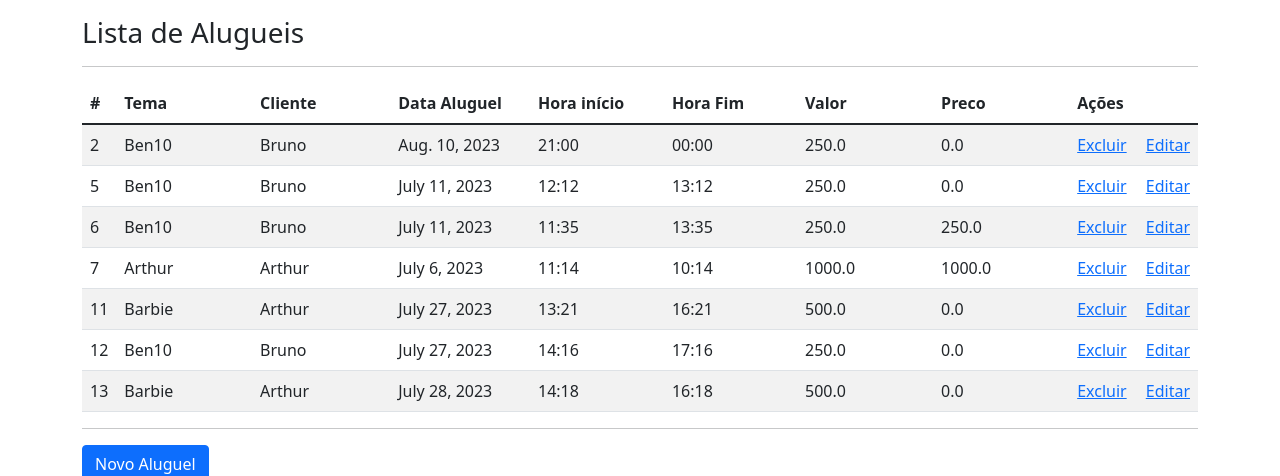
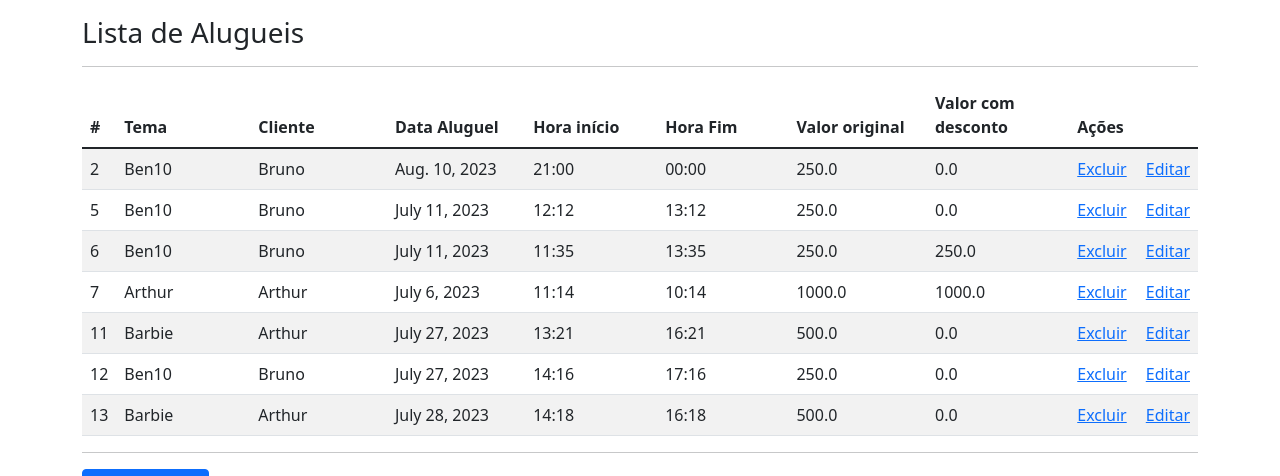
Before and after one commit to BrunoLTads/AluguelTemaTesteTemp, a Django app: page /listRent/ in a window 1280 px wide. Shown: the part 40-516 px from the top of the page. Run offline with Django 4.2, Linux system fonts and the light colour scheme; data comes from the database, SQL or seed files in the repository; both versions use the stored data as it was after the commit; some libraries are stand-ins or nearby versions.

Commit message:
alterações sugeridas e código conforme o diagrama

```diff
--- a/aluguel_de_temas/BusinessObject.py
+++ b/aluguel_de_temas/BusinessObject.py
@@ -8,11 +8,12 @@ class BusinessObject:
     def calculardesconto(self,client_id):
         client_id = Client.objects.get(pk=client_id)
         if client_id.rents.count() > 1:
-            #return Theme.price == Theme.price - (Theme.price * 0.1)
+            #return Theme.price == Theme.price - (Theme.price * 0.1) MEU DEUS, MEU SENHOR, ME AJUDE, POR FAVOR
             return Theme.price - 0.1
         else:
             return 0
             #return Theme.price
+
     def descontodata(data):
         data = datetime.strptime(data, '%Y-%m-%d')
         if data.weekday() < 0 and data.weekday() > 5:
--- a/aluguel_de_temas/DAOs.py
+++ b/aluguel_de_temas/DAOs.py
@@ -47,7 +47,7 @@ class DaosRent:
         rent = Rent.objects.all()
         return rent
 
-    def salvarrent(street, number, complement, district, city, state, date, start_hours, end_hours, client_id, theme_id):
+    def salvarrent(street, number, complement, district, city, state, date, start_hours, end_hours, client_id, theme_id, calculardesconto, descontodata):
         a = Address(street=street,
                     number=number,
                     complement=complement,
@@ -61,10 +61,11 @@ class DaosRent:
                  end_hours=end_hours,
                  client_id=client_id,
                  theme_id=theme_id,
-                 address = a)
+                 address = a
+                 )
 
         r.price = r.theme.price
-        r.price = BusinessObject.descontodata(r.date)
+        r.price = calculardesconto(r.client) + descontodata(r.date)
         r.save()
 
     def deletarrent(id):
--- a/aluguel_de_temas/templates/rent/listRent.html
+++ b/aluguel_de_temas/templates/rent/listRent.html
@@ -13,8 +13,8 @@
                         <th scope="col">Data Aluguel</th>
                         <th scope="col">Hora início</th>
                         <th scope="col">Hora Fim</th>
-                        <th scope="col">Valor</th>
-                        <th scope="col">Preco</th>
+                        <th scope="col">Valor original</th>
+                        <th scope="col">Valor com desconto</th>
                         <th scope="col">Ações</th>
                         <th scope="col"></th>
                     </tr>
--- a/aluguel_de_temas/views.py
+++ b/aluguel_de_temas/views.py
@@ -177,6 +177,7 @@ class RentViews:
         return render(request, 'rent/formRent.html', context)
 
     def saveRent(request):
+
         DaosRent.salvarrent(street = request.POST['street'],
                  number = request.POST['number'],
                  complement = request.POST['complement'],
@@ -187,7 +188,8 @@ class RentViews:
                  start_hours=request.POST['start_hours'],
                  end_hours=request.POST['end_hours'],
                  client_id= request.POST['select_client'],
-                 theme_id = request.POST['select_theme'],)
+                 theme_id = request.POST['select_theme'],
+                 )
         return redirect('/listRent')
 
     #Deleta um aluguel e volta para listagem de alugueis
```
Also changed, not shown: db.sqlite3.
